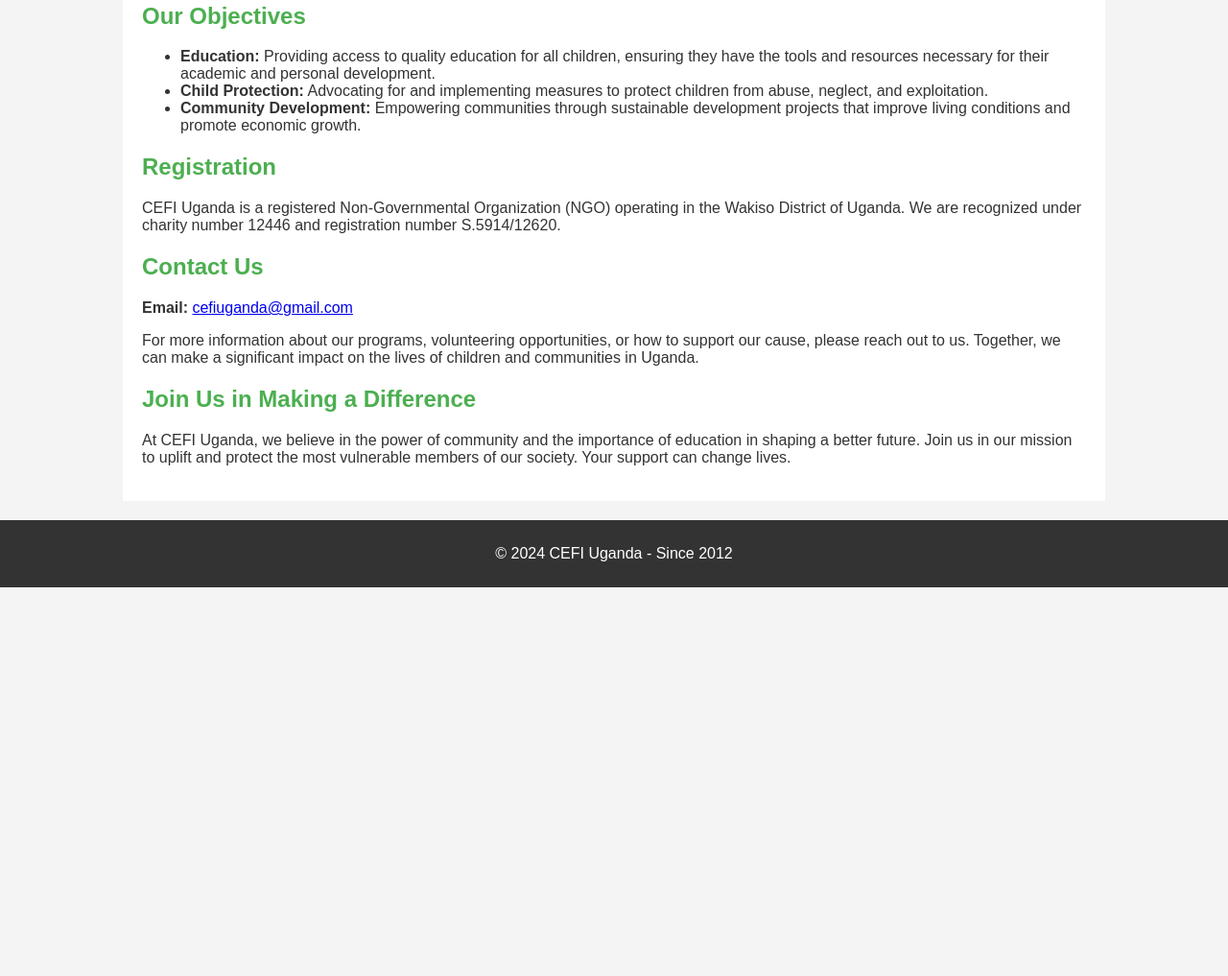
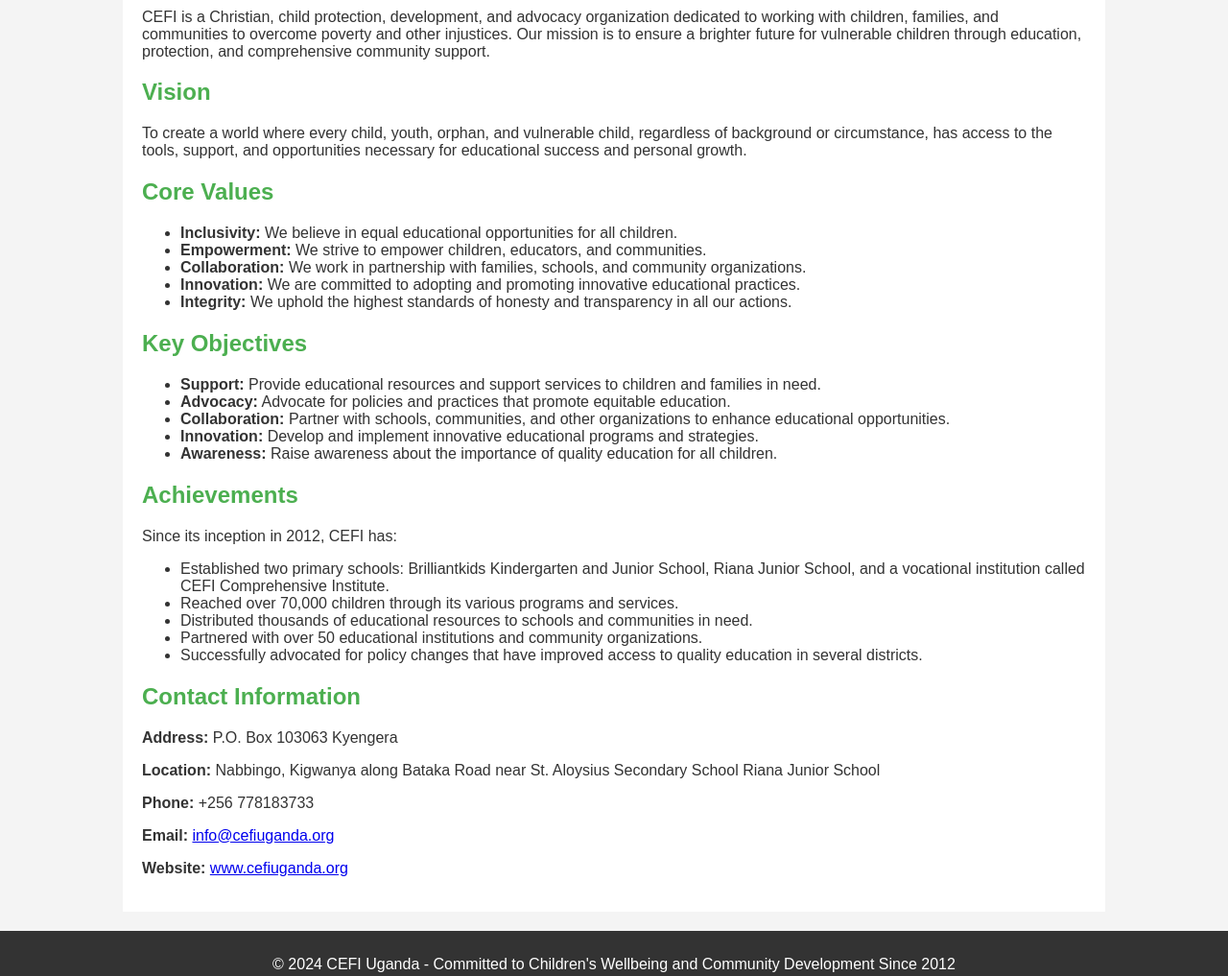
Before and after one commit to Cefi-Uganda/Cefi-Uganda, a plain HTML site: page index.html in a window 1280 px wide. Shown: the part 383-1400 px from the top of the page at 96% size. Before the commit the page ends 995 px from the top, so only its background shows below. Drawn offline with Linux system fonts and the light colour scheme.

Commit message:
Update index.html

```diff
--- a/index.html
+++ b/index.html
@@ -96,7 +96,12 @@
 </head>
 <body>
     <header>
-        <nav>
+        <div class="container">
+            <h1>CEFI Uganda - Child Education Focus Initiative</h1>
+        </div>
+    </header>
+
+    <nav>
         <div class="container">
             <div class="nav-toggle">
                 <span></span>
@@ -110,10 +115,7 @@
                 <a href="#">Contact</a>
             </div>
         </div>
-        </nav>
-    </header>
-
-
+    </nav>
 
     <div class="container">
         <div class="main-content">
@@ -124,27 +126,48 @@
             <h2>Our Mission</h2>
             <p>CEFI is a Christian, child protection, development, and advocacy organization dedicated to working with children, families, and communities to overcome poverty and other injustices. Our mission is to ensure a brighter future for vulnerable children through education, protection, and comprehensive community support.</p>
 
-            <h2>Our Objectives</h2>
+            <h2>Vision</h2>
+            <p>To create a world where every child, youth, orphan, and vulnerable child, regardless of background or circumstance, has access to the tools, support, and opportunities necessary for educational success and personal growth.</p>
+
+            <h2>Core Values</h2>
             <ul>
-                <li><strong>Education:</strong> Providing access to quality education for all children, ensuring they have the tools and resources necessary for their academic and personal development.</li>
-                <li><strong>Child Protection:</strong> Advocating for and implementing measures to protect children from abuse, neglect, and exploitation.</li>
-                <li><strong>Community Development:</strong> Empowering communities through sustainable development projects that improve living conditions and promote economic growth.</li>
+                <li><strong>Inclusivity:</strong> We believe in equal educational opportunities for all children.</li>
+                <li><strong>Empowerment:</strong> We strive to empower children, educators, and communities.</li>
+                <li><strong>Collaboration:</strong> We work in partnership with families, schools, and community organizations.</li>
+                <li><strong>Innovation:</strong> We are committed to adopting and promoting innovative educational practices.</li>
+                <li><strong>Integrity:</strong> We uphold the highest standards of honesty and transparency in all our actions.</li>
             </ul>
 
-            <h2>Registration</h2>
-            <p>CEFI Uganda is a registered Non-Governmental Organization (NGO) operating in the Wakiso District of Uganda. We are recognized under charity number 12446 and registration number S.5914/12620.</p>
+            <h2>Key Objectives</h2>
+            <ul>
+                <li><strong>Support:</strong> Provide educational resources and support services to children and families in need.</li>
+                <li><strong>Advocacy:</strong> Advocate for policies and practices that promote equitable education.</li>
+                <li><strong>Collaboration:</strong> Partner with schools, communities, and other organizations to enhance educational opportunities.</li>
+                <li><strong>Innovation:</strong> Develop and implement innovative educational programs and strategies.</li>
+                <li><strong>Awareness:</strong> Raise awareness about the importance of quality education for all children.</li>
+            </ul>
 
-            <h2>Contact Us</h2>
-            <p><strong>Email:</strong> <a href="mailto:cefiuganda@gmail.com">cefiuganda@gmail.com</a></p>
-            <p>For more information about our programs, volunteering opportunities, or how to support our cause, please reach out to us. Together, we can make a significant impact on the lives of children and communities in Uganda.</p>
+            <h2>Achievements</h2>
+            <p>Since its inception in 2012, CEFI has:</p>
+            <ul>
+                <li>Established two primary schools: Brilliantkids Kindergarten and Junior School, Riana Junior School, and a vocational institution called CEFI Comprehensive Institute.</li>
+                <li>Reached over 70,000 children through its various programs and services.</li>
+                <li>Distributed thousands of educational resources to schools and communities in need.</li>
+                <li>Partnered with over 50 educational institutions and community organizations.</li>
+                <li>Successfully advocated for policy changes that have improved access to quality education in several districts.</li>
+            </ul>
 
-            <h2>Join Us in Making a Difference</h2>
-            <p>At CEFI Uganda, we believe in the power of community and the importance of education in shaping a better future. Join us in our mission to uplift and protect the most vulnerable members of our society. Your support can change lives.</p>
+            <h2>Contact Information</h2>
+            <p><strong>Address:</strong> P.O. Box 103063 Kyengera</p>
+            <p><strong>Location:</strong> Nabbingo, Kigwanya along Bataka Road near St. Aloysius Secondary School Riana Junior School</p>
+            <p><strong>Phone:</strong> +256 778183733</p>
+            <p><strong>Email:</strong> <a href="mailto:info@cefiuganda.org">info@cefiuganda.org</a></p>
+            <p><strong>Website:</strong> <a href="http://www.cefiuganda.org" target="_blank">www.cefiuganda.org</a></p>
         </div>
     </div>
 
     <footer>
-        <p>&copy; <span id="year"></span> CEFI Uganda - Since 2012</p>
+        <p>&copy; <span id="year"></span> CEFI Uganda - Committed to Children's Wellbeing and Community Development Since 2012</p>
     </footer>
 
     <script>
```
